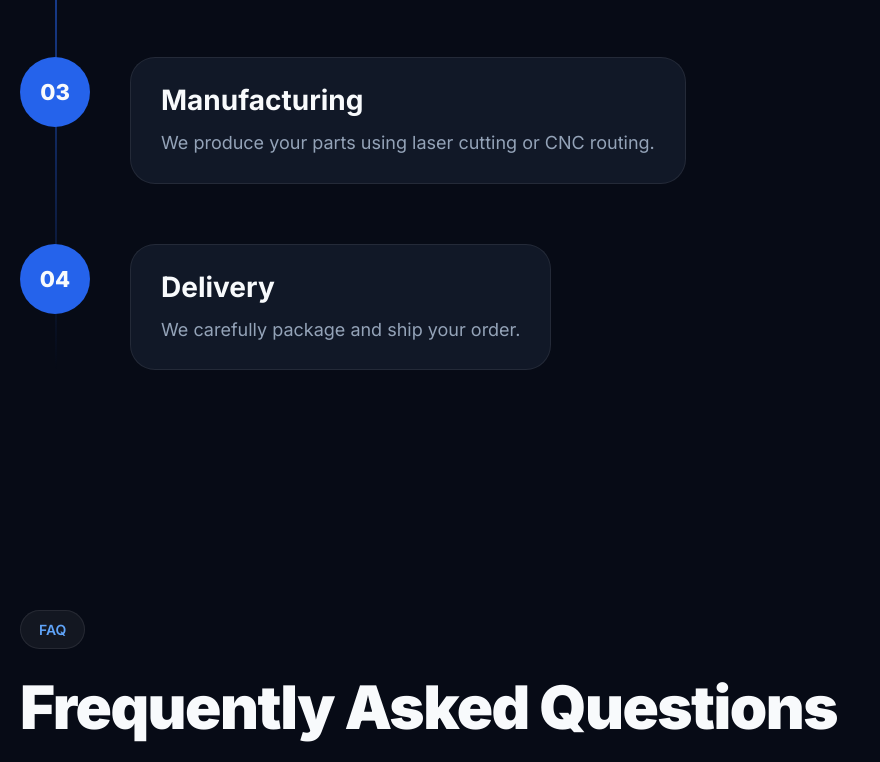
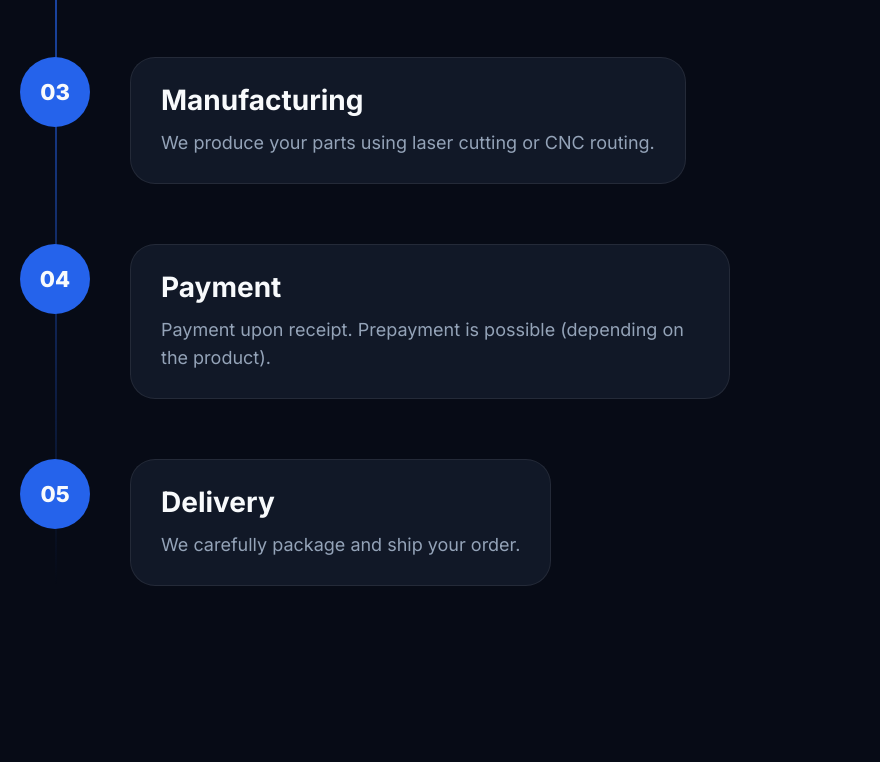
Before and after one commit to DREADANGEL777/cuttingForge, a plain HTML site: page index.html in a window 1280 px wide. Shown: the part 7500-8262 px from the top of the page, without its empty margins (0-880 px from the left). Drawn offline with Linux system fonts and the light colour scheme.

Commit message:
added some new services

```diff
--- a/assets/js/i18n.js
+++ b/assets/js/i18n.js
@@ -72,12 +72,30 @@ const translations = {
       description:
         "Створюємо готові вироби та деталі за вашими ідеями, кресленнями або ескізами.",
       items: [
-        { title: "Декор для дому", text: "Карти, панно, таблички та інші елементи інтер'єру." },
-        { title: "Коробки та упаковка", text: "Подарункові коробки, органайзери та брендована упаковка." },
-        { title: "Меблеві деталі", text: "Фасади, вставки, елементи конструкцій та комплектуючі." },
-        { title: "Конструктори", text: "Дерев'яні пазли, моделі та навчальні набори." },
-        { title: "Сувеніри", text: "Брелоки, підставки, подарунки та корпоративна продукція." },
-        { title: "Індивідуальні вироби", text: "Виготовлення деталей за вашим кресленням." },
+        {
+          title: "Декор для дому",
+          text: "Карти, панно, таблички та інші елементи інтер'єру.",
+        },
+        {
+          title: "Коробки та упаковка",
+          text: "Подарункові коробки, органайзери та брендована упаковка.",
+        },
+        {
+          title: "Меблеві деталі",
+          text: "Фасади, вставки, елементи конструкцій та комплектуючі.",
+        },
+        {
+          title: "Конструктори",
+          text: "Дерев'яні пазли, моделі та навчальні набори.",
+        },
+        {
+          title: "Сувеніри",
+          text: "Брелоки, підставки, подарунки та корпоративна продукція.",
+        },
+        {
+          title: "Індивідуальні вироби",
+          text: "Виготовлення деталей за вашим кресленням.",
+        },
       ],
     },
     advantages: {
@@ -86,12 +104,30 @@ const translations = {
       description:
         "Ми поєднуємо точне обладнання, якісні матеріали та відповідальний підхід до кожного замовлення.",
       items: [
-        { title: "Висока точність", text: "Лазерне різання та фрезерування з мінімальною похибкою." },
-        { title: "Швидке виконання", text: "Оптимізований процес дозволяє швидко виготовляти замовлення." },
-        { title: "Робота за файлами", text: "Приймаємо DXF, SVG, AI, PDF та інші формати." },
-        { title: "Серійне виробництво", text: "Виготовляємо як одиничні вироби, так і великі партії." },
-        { title: "Контроль якості", text: "Перевіряємо кожну деталь перед відправкою." },
-        { title: "Індивідуальний підхід", text: "Допомагаємо реалізувати нестандартні ідеї." },
+        {
+          title: "Висока точність",
+          text: "Лазерне різання та фрезерування з мінімальною похибкою.",
+        },
+        {
+          title: "Швидке виконання",
+          text: "Оптимізований процес дозволяє швидко виготовляти замовлення.",
+        },
+        {
+          title: "Робота за файлами",
+          text: "Приймаємо DXF, SVG, AI, PDF та інші формати.",
+        },
+        {
+          title: "Серійне виробництво",
+          text: "Виготовляємо як одиничні вироби, так і великі партії.",
+        },
+        {
+          title: "Контроль якості",
+          text: "Перевіряємо кожну деталь перед відправкою.",
+        },
+        {
+          title: "Індивідуальний підхід",
+          text: "Допомагаємо реалізувати нестандартні ідеї.",
+        },
       ],
     },
     gallery: {
@@ -113,10 +149,31 @@ const translations = {
       title: "Як ми виконуємо замовлення",
       description: "Простий та зрозумілий процес від ідеї до готового виробу.",
       steps: [
-        { number: "01", title: "Заявка та обговорення", text: "Надішліть креслення, ескіз або просто опишіть вашу ідею." },
-        { number: "02", title: "Розрахунок вартості", text: "Ми оцінюємо складність роботи та повідомляємо терміни." },
-        { number: "03", title: "Виготовлення", text: "Виконуємо лазерне різання або CNC фрезерування." },
-        { number: "04", title: "Отримання замовлення", text: "Надійно пакуємо та відправляємо готовий виріб." },
+        {
+          number: "01",
+          title: "Заявка та обговорення",
+          text: "Надішліть креслення, ескіз або просто опишіть вашу ідею.",
+        },
+        {
+          number: "02",
+          title: "Розрахунок вартості",
+          text: "Ми оцінюємо складність роботи та повідомляємо терміни.",
+        },
+        {
+          number: "03",
+          title: "Виготовлення",
+          text: "Виконуємо лазерне різання або CNC фрезерування.",
+        },
+        {
+          number: "04",
+          title: "Оплата",
+          text: "Оплата при отримані. Можлива предоплата(залежно від виробу)",
+        },
+        {
+          number: "05",
+          title: "Отримання замовлення",
+          text: "Надійно пакуємо та відправляємо готовий виріб.",
+        },
       ],
     },
     faq: {
@@ -124,18 +181,44 @@ const translations = {
       title: "Часті запитання",
       description: "Відповіді на найпоширеніші питання щодо наших послуг.",
       items: [
-        { question: "Яку фанеру ви використовуєте для лазерного різання?", answer: "Працюємо з якісною фанерою товщиною 5 мм та іншими матеріалами за попередньою домовленістю." },
-        { question: "Скільки коштує лазерне різання фанери?", answer: "Вартість залежить від розміру, складності макета, кількості деталей та обсягу замовлення. Надішліть креслення або файл, щоб отримати точний розрахунок." },
-        { question: "Скільки часу займає лазерне різання та ЧПУ фрезерування?", answer: "Зазвичай замовлення виконується протягом 1-3 робочих днів залежно від складності та кількості деталей." },
-        { question: "Чи можна замовити лазерну порізку фанери в одному екземплярі?", answer: "Так. Виготовляємо як одиничні вироби та деталі, так і серійні партії." },
-        { question: "Чи приймаєте замовлення з інших міст України?", answer: "Так. Ми працюємо із замовленнями по всій Україні та можемо відправити готові вироби перевізником." },
-        { question: "Які файли можна надіслати для виготовлення?", answer: "Приймаємо DXF, SVG, AI, PDF та зображення. Якщо у вас немає готового файлу, опишіть вашу ідею — ми обговоримо можливість її реалізації." },
+        {
+          question: "Яку фанеру ви використовуєте для лазерного різання?",
+          answer:
+            "Працюємо з якісною фанерою товщиною 5 мм та іншими матеріалами за попередньою домовленістю.",
+        },
+        {
+          question: "Скільки коштує лазерне різання фанери?",
+          answer:
+            "Вартість залежить від розміру, складності макета, кількості деталей та обсягу замовлення. Надішліть креслення або файл, щоб отримати точний розрахунок.",
+        },
+        {
+          question: "Скільки часу займає лазерне різання та ЧПУ фрезерування?",
+          answer:
+            "Зазвичай замовлення виконується протягом 1-3 робочих днів залежно від складності та кількості деталей.",
+        },
+        {
+          question:
+            "Чи можна замовити лазерну порізку фанери в одному екземплярі?",
+          answer:
+            "Так. Виготовляємо як одиничні вироби та деталі, так і серійні партії.",
+        },
+        {
+          question: "Чи приймаєте замовлення з інших міст України?",
+          answer:
+            "Так. Ми працюємо із замовленнями по всій Україні та можемо відправити готові вироби перевізником.",
+        },
+        {
+          question: "Які файли можна надіслати для виготовлення?",
+          answer:
+            "Приймаємо DXF, SVG, AI, PDF та зображення. Якщо у вас немає готового файлу, опишіть вашу ідею — ми обговоримо можливість її реалізації.",
+        },
       ],
     },
     contact: {
       badge: "Замовлення",
       title: "Обговоримо ваш проєкт",
-      subtitle: "Заповніть форму, прикріпіть файли, і ми зв'яжемося з вами найближчим часом.",
+      subtitle:
+        "Заповніть форму, прикріпіть файли, і ми зв'яжемося з вами найближчим часом.",
       name: "Ваше ім'я",
       contactField: "Телефон або Email",
       message: "Опишіть ваше замовлення",
@@ -161,7 +244,8 @@ const translations = {
       },
     },
     footer: {
-      description: "Лазерне різання та ЧПУ фрезерування фанери. Виготовлення деталей і виробів під ваші задачі.",
+      description:
+        "Лазерне різання та ЧПУ фрезерування фанери. Виготовлення деталей і виробів під ваші задачі.",
       nav: "Навігація",
       services: "Послуги",
       gallery: "Роботи",
@@ -220,7 +304,8 @@ const translations = {
     services: {
       badge: "Services",
       title: "Precision Plywood Manufacturing",
-      description: "We provide laser cutting of 5 mm plywood and CNC routing for custom projects.",
+      description:
+        "We provide laser cutting of 5 mm plywood and CNC routing for custom projects.",
       item1title: "Laser Cutting",
       item1text:
         "Fast and accurate plywood cutting for decorative products, packaging, souvenirs and custom parts.",
@@ -229,7 +314,8 @@ const translations = {
       item1f3: "Complex shapes",
       item1f4: "Batch production",
       item2title: "CNC Routing",
-      item2text: "Routing grooves, holes and complex parts based on your drawings.",
+      item2text:
+        "Routing grooves, holes and complex parts based on your drawings.",
       item2f1: "DXF / SVG files",
       item2f2: "Grooves and holes",
       item2f3: "Custom parts",
@@ -238,33 +324,72 @@ const translations = {
     products: {
       badge: "What We Make",
       title: "Plywood Products For Your Needs",
-      description: "We create custom products and parts based on your ideas, drawings or sketches.",
+      description:
+        "We create custom products and parts based on your ideas, drawings or sketches.",
       items: [
-        { title: "Home Decor", text: "Maps, wall panels, signs and interior elements." },
-        { title: "Boxes & Packaging", text: "Gift boxes, organizers and branded packaging." },
-        { title: "Furniture Parts", text: "Panels, inserts and custom furniture components." },
-        { title: "Construction Kits", text: "Wooden puzzles, models and educational sets." },
-        { title: "Souvenirs", text: "Keychains, coasters, gifts and corporate products." },
-        { title: "Custom Products", text: "Parts manufactured according to your drawings." },
+        {
+          title: "Home Decor",
+          text: "Maps, wall panels, signs and interior elements.",
+        },
+        {
+          title: "Boxes & Packaging",
+          text: "Gift boxes, organizers and branded packaging.",
+        },
+        {
+          title: "Furniture Parts",
+          text: "Panels, inserts and custom furniture components.",
+        },
+        {
+          title: "Construction Kits",
+          text: "Wooden puzzles, models and educational sets.",
+        },
+        {
+          title: "Souvenirs",
+          text: "Keychains, coasters, gifts and corporate products.",
+        },
+        {
+          title: "Custom Products",
+          text: "Parts manufactured according to your drawings.",
+        },
       ],
     },
     advantages: {
       badge: "Advantages",
       title: "Why Customers Choose Us",
-      description: "We combine modern equipment, quality materials and a responsible approach to every project.",
+      description:
+        "We combine modern equipment, quality materials and a responsible approach to every project.",
       items: [
-        { title: "High Precision", text: "Laser cutting and CNC routing with minimal deviation." },
-        { title: "Fast Production", text: "Optimized workflow for quick project completion." },
-        { title: "Multiple Formats", text: "DXF, SVG, AI, PDF and other file formats." },
-        { title: "Batch Production", text: "From single pieces to large production runs." },
-        { title: "Quality Control", text: "Every product is checked before delivery." },
-        { title: "Custom Approach", text: "We help bring unique ideas to life." },
+        {
+          title: "High Precision",
+          text: "Laser cutting and CNC routing with minimal deviation.",
+        },
+        {
+          title: "Fast Production",
+          text: "Optimized workflow for quick project completion.",
+        },
+        {
+          title: "Multiple Formats",
+          text: "DXF, SVG, AI, PDF and other file formats.",
+        },
+        {
+          title: "Batch Production",
+          text: "From single pieces to large production runs.",
+        },
+        {
+          title: "Quality Control",
+          text: "Every product is checked before delivery.",
+        },
+        {
+          title: "Custom Approach",
+          text: "We help bring unique ideas to life.",
+        },
       ],
     },
     gallery: {
       badge: "Our Works",
       title: "Completed Projects",
-      description: "Explore examples created using laser cutting and CNC routing technology.",
+      description:
+        "Explore examples created using laser cutting and CNC routing technology.",
       items: [
         { title: "Decorative Map", category: "Decor" },
         { title: "Wooden Box", category: "Packaging" },
@@ -277,12 +402,34 @@ const translations = {
     process: {
       badge: "Process",
       title: "How We Work",
-      description: "A simple and clear process from your idea to the finished product.",
+      description:
+        "A simple and clear process from your idea to the finished product.",
       steps: [
-        { number: "01", title: "Request & Discussion", text: "Send drawings, sketches or describe your idea." },
-        { number: "02", title: "Price Calculation", text: "We evaluate the project and provide production time." },
-        { number: "03", title: "Manufacturing", text: "We produce your parts using laser cutting or CNC routing." },
-        { number: "04", title: "Delivery", text: "We carefully package and ship your order." },
+        {
+          number: "01",
+          title: "Request & Discussion",
+          text: "Send drawings, sketches or describe your idea.",
+        },
+        {
+          number: "02",
+          title: "Price Calculation",
+          text: "We evaluate the project and provide production time.",
+        },
+        {
+          number: "03",
+          title: "Manufacturing",
+          text: "We produce your parts using laser cutting or CNC routing.",
+        },
+        {
+          number: "04",
+          title: "Payment",
+          text: "Payment upon receipt. Prepayment is possible (depending on the product).",
+        },
+        {
+          number: "05",
+          title: "Delivery",
+          text: "We carefully package and ship your order.",
+        },
       ],
     },
     faq: {
@@ -290,18 +437,41 @@ const translations = {
       title: "Frequently Asked Questions",
       description: "Answers to the most common questions about our services.",
       items: [
-        { question: "What plywood do you use?", answer: "We work with quality 5 mm plywood and other materials on request." },
-        { question: "How much does plywood laser cutting cost?", answer: "The cost depends on size, layout complexity, number of parts and order volume. Send us your drawing or file for an accurate quote." },
-        { question: "How long does production take?", answer: "Usually 1-3 working days depending on project complexity." },
-        { question: "Can I order one item?", answer: "Yes, we make both single products and batch orders." },
-        { question: "Do you accept orders from other cities in Ukraine?", answer: "Yes, we work with orders from across Ukraine and can ship finished products by courier." },
-        { question: "Which files can I send?", answer: "We accept DXF, SVG, AI, PDF and images. If you don't have a ready file, describe your idea — we'll discuss how to bring it to life." },
+        {
+          question: "What plywood do you use?",
+          answer:
+            "We work with quality 5 mm plywood and other materials on request.",
+        },
+        {
+          question: "How much does plywood laser cutting cost?",
+          answer:
+            "The cost depends on size, layout complexity, number of parts and order volume. Send us your drawing or file for an accurate quote.",
+        },
+        {
+          question: "How long does production take?",
+          answer: "Usually 1-3 working days depending on project complexity.",
+        },
+        {
+          question: "Can I order one item?",
+          answer: "Yes, we make both single products and batch orders.",
+        },
+        {
+          question: "Do you accept orders from other cities in Ukraine?",
+          answer:
+            "Yes, we work with orders from across Ukraine and can ship finished products by courier.",
+        },
+        {
+          question: "Which files can I send?",
+          answer:
+            "We accept DXF, SVG, AI, PDF and images. If you don't have a ready file, describe your idea — we'll discuss how to bring it to life.",
+        },
       ],
     },
     contact: {
       badge: "Order",
       title: "Let's Discuss Your Project",
-      subtitle: "Fill out the form, attach your files, and we'll get back to you as soon as possible.",
+      subtitle:
+        "Fill out the form, attach your files, and we'll get back to you as soon as possible.",
       name: "Your Name",
       contactField: "Phone or Email",
       message: "Describe your project",
@@ -327,7 +497,8 @@ const translations = {
       },
     },
     footer: {
-      description: "Laser cutting and CNC routing of plywood. Custom products and parts for your projects.",
+      description:
+        "Laser cutting and CNC routing of plywood. Custom products and parts for your projects.",
       nav: "Navigation",
       services: "Services",
       gallery: "Gallery",
@@ -340,7 +511,9 @@ const translations = {
 };
 
 function getPath(obj, path) {
-  return path.split(".").reduce((acc, key) => (acc == null ? acc : acc[key]), obj);
+  return path
+    .split(".")
+    .reduce((acc, key) => (acc == null ? acc : acc[key]), obj);
 }
 
 function applyLanguage(lang) {
@@ -371,9 +544,17 @@ function applyLanguage(lang) {
   setMeta('meta[name="description"]', "content", dict.seo.description);
   setMeta('meta[property="og:title"]', "content", dict.seo.ogTitle);
   setMeta('meta[property="og:description"]', "content", dict.seo.ogDescription);
-  setMeta('meta[property="og:locale"]', "content", lang === "ua" ? "uk_UA" : "en_US");
+  setMeta(
+    'meta[property="og:locale"]',
+    "content",
+    lang === "ua" ? "uk_UA" : "en_US",
+  );
   setMeta('meta[name="twitter:title"]', "content", dict.seo.ogTitle);
-  setMeta('meta[name="twitter:description"]', "content", dict.seo.ogDescription);
+  setMeta(
+    'meta[name="twitter:description"]',
+    "content",
+    dict.seo.ogDescription,
+  );
 
   document.querySelectorAll(".lang-switch button").forEach((btn) => {
     btn.classList.toggle("active", btn.dataset.lang === lang);
@@ -383,7 +564,9 @@ function applyLanguage(lang) {
   window.__lang = lang;
   window.__t = dict;
 
-  document.dispatchEvent(new CustomEvent("languagechange", { detail: { lang, t: dict } }));
+  document.dispatchEvent(
+    new CustomEvent("languagechange", { detail: { lang, t: dict } }),
+  );
 }
 
 function getDefaultLanguage() {
@@ -391,7 +574,11 @@ function getDefaultLanguage() {
   if (saved === "ua" || saved === "en") return saved;
 
   const browserLang = navigator.language || "";
-  return browserLang.toLowerCase().startsWith("uk") ? "ua" : (browserLang.toLowerCase().startsWith("en") ? "en" : "ua");
+  return browserLang.toLowerCase().startsWith("uk")
+    ? "ua"
+    : browserLang.toLowerCase().startsWith("en")
+      ? "en"
+      : "ua";
 }
 
 function initLanguageSwitcher() {
--- a/index.html
+++ b/index.html
@@ -427,11 +427,18 @@
                 <p data-i18n="process.steps.2.text">Виконуємо лазерне різання або CNC фрезерування.</p>
               </div>
             </div>
-            <div class="process-step reveal reveal-right">
+            <div class="process-step reveal reveal-left">
               <div class="process-number">04</div>
               <div class="process-content">
-                <h3 data-i18n="process.steps.3.title">Отримання замовлення</h3>
-                <p data-i18n="process.steps.3.text">Надійно пакуємо та відправляємо готовий виріб.</p>
+                <h3 data-i18n="process.steps.3.title">Оплата</h3>
+                <p data-i18n="process.steps.3.text">Оплата при отримані. Можлива предоплата(залежно від виробу)</p>
+              </div>
+            </div>
+            <div class="process-step reveal reveal-right">
+              <div class="process-number">05</div>
+              <div class="process-content">
+                <h3 data-i18n="process.steps.4.title">Отримання замовлення</h3>
+                <p data-i18n="process.steps.4.text">Надійно пакуємо та відправляємо готовий виріб.</p>
               </div>
             </div>
           </div>
```
Also changed, not shown: assets/images/service-1.webp, assets/images/service-5.webp.
